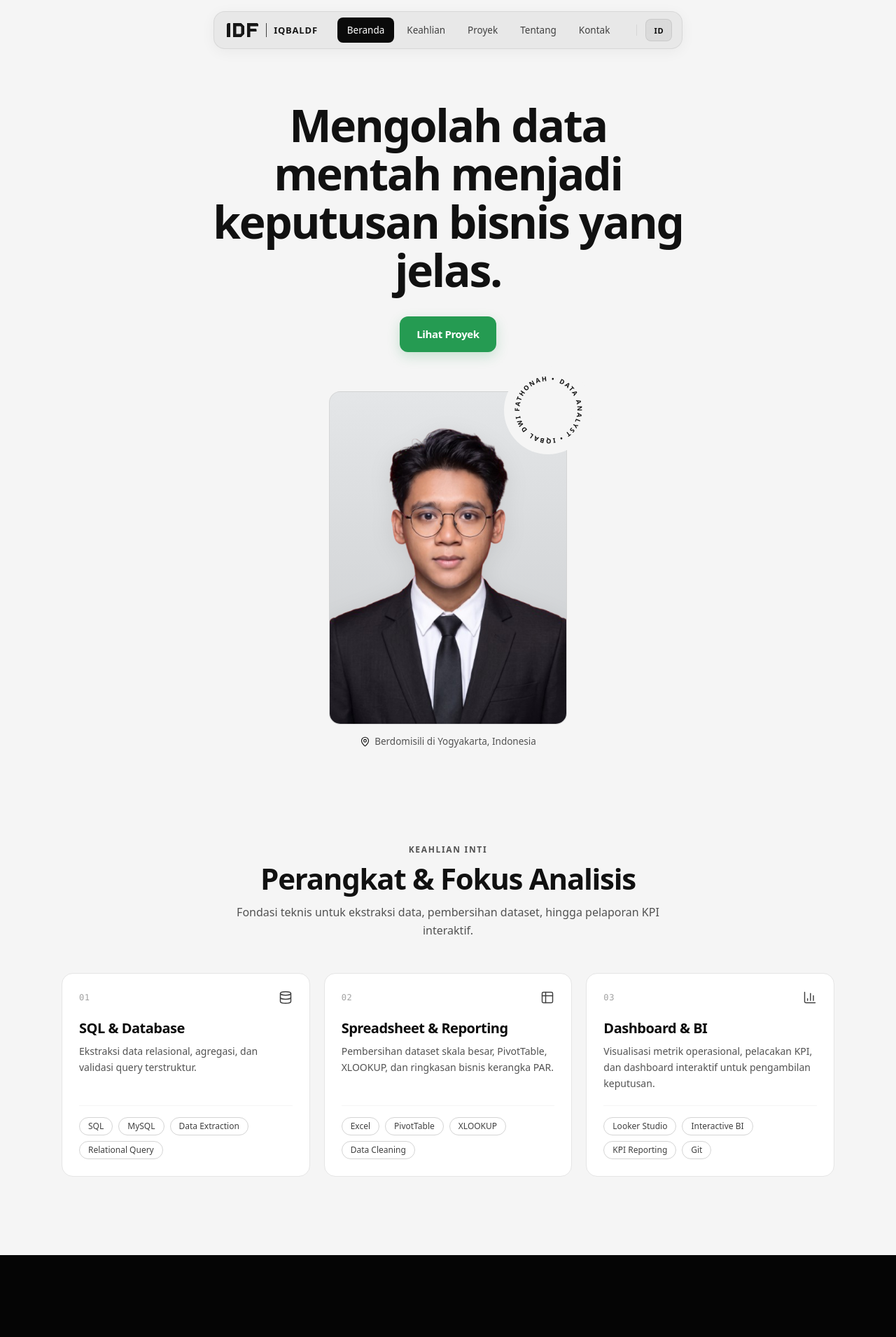
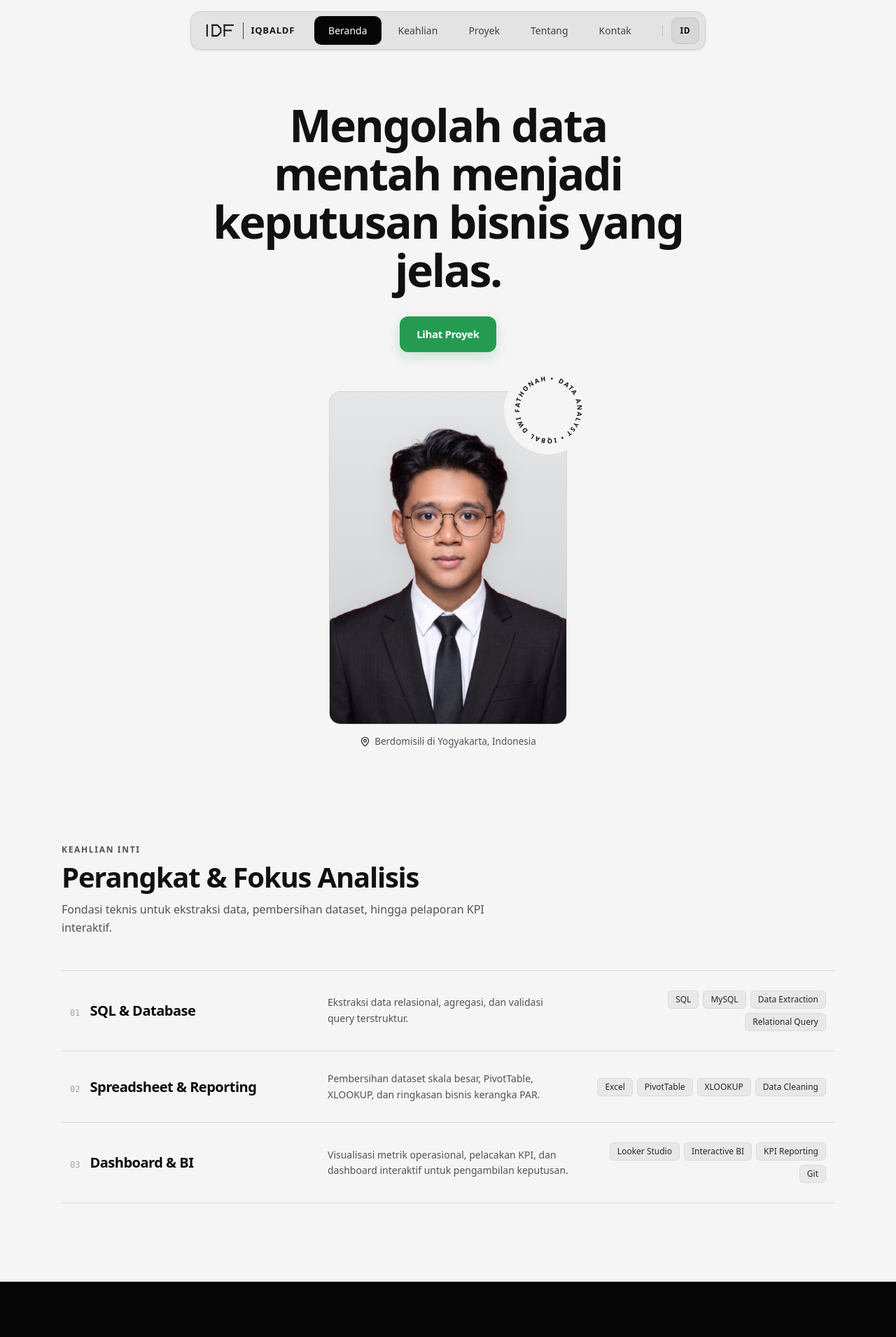
Before and after one commit to qivoradev/portobyiqbal, a React (Vite) app: page / in a window 1280 px wide. Shown: the top 1910 px of the page at 70% size. Built offline with nearby package versions, Linux system fonts and the light colour scheme.

Commit message:
refactor(ui): refine IDF navbar proportions, replace skills cards with editorial list, scale projects for 100% zoom, and remove contact copy-email pill

```diff
--- a/src/components/Header.tsx
+++ b/src/components/Header.tsx
@@ -14,37 +14,39 @@ interface HeaderProps {
 }
 
 /**
- * Geometric Monogram SVG `IDF`:
- * - Uniform stroke weight
- * - Sharp / subtle beveled terminal cuts on I, D, and F
- * - currentColor for automatic adaptability across light & dark themes
+ * Geometric Stroked Monogram `IDF`:
+ * - Clean stroke line (fill="none" stroke="currentColor" strokeWidth="2.2")
+ * - Crisp square terminal caps and miter joins
+ * - Slender, architectural silhouette matching reference
  */
 function IDFMonogram({ className = 'h-5 w-auto' }: { className?: string }) {
   return (
     <svg
       viewBox="0 0 46 20"
-      fill="currentColor"
-      xmlns="http://www.w3.org/2000/svg"
+      fill="none"
+      stroke="currentColor"
+      strokeWidth="2.2"
+      strokeLinecap="square"
+      strokeLinejoin="miter"
       className={className}
       aria-hidden="true"
     >
-      {/* Letter I: crisp vertical stem with subtle 45deg beveled top-left endpoint */}
-      <path d="M1.5 0H5V20H0V1.5L1.5 0Z" />
-      {/* Letter D: geometric stem + clean angled/chamfered outer loop & counter */}
-      <path
-        fillRule="evenodd"
-        clipRule="evenodd"
-        d="M9 0H20.5L25 4.5V15.5L20.5 20H9V0ZM13.5 4.5H19.5L20.5 5.5V14.5L19.5 15.5H13.5V4.5Z"
-      />
-      {/* Letter F: vertical stem with beveled top/middle bars */}
-      <path d="M29 0H43.5L45 1.5V4.5H33.5V8H41.5L42.5 9V12H33.5V20H29V0Z" />
+      {/* Letter I */}
+      <line x1="3" y1="2" x2="3" y2="18" />
+      {/* Letter D with geometric chamfered outer loop */}
+      <line x1="11" y1="2" x2="11" y2="18" />
+      <path d="M11 2H18.5L23.5 7V13L18.5 18H11" />
+      {/* Letter F */}
+      <line x1="29" y1="2" x2="29" y2="18" />
+      <line x1="29" y1="2" x2="42" y2="2" />
+      <line x1="29" y1="10" x2="39" y2="10" />
     </svg>
   );
 }
 
 /**
  * 1-Slot Language Toggle Button:
- * Compact single button displaying active code (ID / EN) with slide animation on switch
+ * Height 38px, min-width 40px, rounded-[10px], font-semibold text-[12px]
  */
 interface SingleSlotLangButtonProps {
   lang: Language;
@@ -64,7 +66,7 @@ function SingleSlotLangButton({ lang, onToggle, isDarkTheme }: SingleSlotLangBut
       type="button"
       onClick={onToggle}
       aria-label={ariaLabel}
-      className={`relative h-8 min-w-[38px] px-2.5 rounded-lg inline-flex items-center justify-center overflow-hidden border transition-colors cursor-pointer select-none ${
+      className={`relative h-[38px] min-w-[40px] px-2.5 rounded-[10px] inline-flex items-center justify-center overflow-hidden border transition-colors cursor-pointer select-none text-[12px] font-semibold ${
         isDarkTheme
           ? 'bg-white/[0.08] hover:bg-white/[0.15] border-white/[0.12] text-white'
           : 'bg-black/[0.06] hover:bg-black/[0.11] border-black/[0.08] text-neutral-950'
@@ -77,7 +79,7 @@ function SingleSlotLangButton({ lang, onToggle, isDarkTheme }: SingleSlotLangBut
           animate={{ x: 0, opacity: 1 }}
           exit={{ x: -12, opacity: 0 }}
           transition={{ duration: 0.18, ease: [0.22, 1, 0.36, 1] }}
-          className="text-[11px] font-bold tracking-wider leading-none uppercase"
+          className="text-[12px] font-semibold tracking-wider leading-none uppercase"
         >
           {code}
         </motion.span>
@@ -126,38 +128,36 @@ export function Header({
   };
 
   const pillSurfaceClass = isDarkTheme
-    ? 'bg-neutral-900/85 text-white border-neutral-800 shadow-[0_8px_28px_rgba(0,0,0,0.45)]'
-    : 'bg-neutral-200/80 text-neutral-900 border-neutral-300/80 shadow-[0_4px_20px_rgba(0,0,0,0.05)]';
+    ? 'bg-[#151515]/90 text-white border-white/[0.1] shadow-md'
+    : 'bg-[#E2E2E2]/90 text-neutral-900 border-black/[0.08] shadow-sm';
 
-  const toggleDividerClass = isDarkTheme ? 'bg-white/15' : 'bg-neutral-300/90';
+  const toggleDividerClass = isDarkTheme ? 'bg-white/15' : 'bg-neutral-400/50';
 
   return (
     <header className="fixed top-0 left-0 right-0 z-50 pointer-events-none select-none">
-      {/* Desktop Floating Pill Header (≥ 768px) */}
+      {/* Desktop Floating Navbar (≥ 768px): rounded-[14px], compact p-1.5 pl-4 pr-2, height ~56px */}
       <div className="hidden md:flex justify-center pt-4 px-4">
         <div
-          className={`pointer-events-auto flex items-center gap-4 lg:gap-6 px-3.5 py-2 rounded-2xl border backdrop-blur-md transition-colors duration-300 ${pillSurfaceClass}`}
+          className={`pointer-events-auto flex items-center gap-4 lg:gap-6 p-1.5 pl-4 pr-2 rounded-[14px] border backdrop-blur-md transition-colors duration-300 ${pillSurfaceClass}`}
         >
-          {/* Left: Geometric Logo Lockup IDF | IQBALDF */}
+          {/* Left: Monogram IDF | IQBALDF */}
           <button
             type="button"
             onClick={() => handleNavClick('hero')}
             className="flex items-center gap-2.5 pl-1 pr-1 cursor-pointer group focus-visible:outline-2"
             aria-label="IQBALDF home"
           >
-            <IDFMonogram className="h-[18px] md:h-[20px] w-auto transition-colors duration-300" />
+            <IDFMonogram className="h-[18px] md:h-[19px] w-auto transition-colors duration-300" />
             <span
               aria-hidden="true"
-              className={`w-[1.5px] h-5 transition-colors duration-300 ${
-                isDarkTheme ? 'bg-white/80' : 'bg-neutral-900/80'
-              }`}
+              className="w-[1.5px] h-6 bg-current opacity-80 transition-colors duration-300"
             />
-            <span className="font-bold uppercase tracking-[0.06em] text-[13px] leading-none transition-colors duration-300">
+            <span className="font-semibold uppercase tracking-[0.06em] text-[13px] leading-none transition-colors duration-300">
               IQBALDF
             </span>
           </button>
 
-          {/* Center: Nav Links with motion layoutId active black box */}
+          {/* Center: Nav Links with tall active black box rounded-[10px] */}
           <nav className="flex items-center gap-1" aria-label="Main navigation">
             {navItems.map((item) => {
               const isActive = activeSection === item.id;
@@ -166,7 +166,7 @@ export function Header({
                   key={item.id}
                   type="button"
                   onClick={() => handleNavClick(item.id)}
-                  className={`relative px-3.5 py-2 rounded-lg text-[13.5px] font-medium transition-colors duration-200 cursor-pointer ${
+                  className={`relative px-5 py-2.5 rounded-[10px] text-[14px] font-medium transition-colors duration-200 cursor-pointer ${
                     isActive
                       ? 'text-white'
                       : isDarkTheme
@@ -178,10 +178,10 @@ export function Header({
                     <motion.span
                       layoutId="desktop-nav-active-pill"
                       transition={{ type: 'spring', stiffness: 260, damping: 28 }}
-                      className={`absolute inset-0 rounded-lg -z-10 ${
+                      className={`absolute inset-0 rounded-[10px] -z-10 ${
                         isDarkTheme
-                          ? 'bg-[#050505] border border-neutral-800'
-                          : 'bg-[#0A0A0A]'
+                          ? 'bg-[#000000] border border-white/15'
+                          : 'bg-[#050505]'
                       }`}
                     />
                   )}
@@ -191,7 +191,7 @@ export function Header({
             })}
           </nav>
 
-          {/* Right: Thin Adaptive Divider + Single Slot Language Toggle */}
+          {/* Right: Thin Divider + 1-Slot Language Toggle */}
           <div className="flex items-center gap-3">
             <span
               aria-hidden="true"
@@ -206,26 +206,24 @@ export function Header({
         </div>
       </div>
 
-      {/* Mobile Floating Top Bar (< 768px): mx-4 mt-3 rounded-2xl px-4 py-3 */}
+      {/* Mobile Floating Top Bar (< 768px): rounded-[14px] px-3.5 py-2.5 */}
       <div className="md:hidden mx-4 mt-3">
         <div
-          className={`pointer-events-auto rounded-2xl px-4 py-3 border backdrop-blur-md flex items-center justify-between transition-colors duration-300 ${pillSurfaceClass}`}
+          className={`pointer-events-auto rounded-[14px] px-3.5 py-2.5 border backdrop-blur-md flex items-center justify-between transition-colors duration-300 ${pillSurfaceClass}`}
         >
-          {/* Left: Geometric Logo Lockup IDF | IQBALDF */}
+          {/* Left: Monogram IDF | IQBALDF */}
           <button
             type="button"
             onClick={() => handleNavClick('hero')}
             className="flex items-center gap-2 cursor-pointer"
             aria-label="IQBALDF home"
           >
-            <IDFMonogram className="h-[16px] sm:h-[18px] w-auto transition-colors duration-300" />
+            <IDFMonogram className="h-[16px] w-auto transition-colors duration-300" />
             <span
               aria-hidden="true"
-              className={`w-[1.5px] h-4.5 transition-colors duration-300 ${
-                isDarkTheme ? 'bg-white/80' : 'bg-neutral-900/80'
-              }`}
+              className="w-[1.5px] h-5 bg-current opacity-80 transition-colors duration-300"
             />
-            <span className="font-bold uppercase tracking-[0.06em] text-[12.5px] sm:text-[13px] leading-none transition-colors duration-300">
+            <span className="font-semibold uppercase tracking-[0.06em] text-[12.5px] sm:text-[13px] leading-none transition-colors duration-300">
               IQBALDF
             </span>
           </button>
@@ -243,7 +241,7 @@ export function Header({
               onClick={() => setMobileMenuOpen((prev) => !prev)}
               aria-expanded={mobileMenuOpen}
               aria-label={mobileMenuOpen ? content.nav.closeMenuLabel : content.nav.menuLabel}
-              className={`w-9 h-9 rounded-lg flex items-center justify-center transition-colors duration-200 cursor-pointer ${
+              className={`w-9 h-9 rounded-[10px] flex items-center justify-center transition-colors duration-200 cursor-pointer ${
                 isDarkTheme
                   ? 'text-white hover:bg-neutral-800'
                   : 'text-neutral-900 hover:bg-neutral-300/60'
@@ -263,7 +261,7 @@ export function Header({
               exit={{ opacity: 0, y: -8, scale: 0.98 }}
               transition={{ duration: 0.22, ease: EDITORIAL_EASE }}
               aria-label="Mobile navigation"
-              className={`pointer-events-auto mt-2 rounded-2xl p-2 border backdrop-blur-md transition-colors duration-300 ${
+              className={`pointer-events-auto mt-2 rounded-[14px] p-2 border backdrop-blur-md transition-colors duration-300 ${
                 isDarkTheme
                   ? 'bg-neutral-900/95 border-neutral-800 text-white shadow-[0_16px_36px_rgba(0,0,0,0.6)]'
                   : 'bg-white/95 border-neutral-300 text-neutral-900 shadow-[0_16px_36px_rgba(0,0,0,0.08)]'
@@ -277,11 +275,11 @@ export function Header({
                       key={item.id}
                       type="button"
                       onClick={() => handleNavClick(item.id)}
-                      className={`w-full text-left px-4 py-2.5 rounded-xl text-[15px] font-medium transition-colors cursor-pointer ${
+                      className={`w-full text-left px-4 py-2.5 rounded-[10px] text-[15px] font-medium transition-colors cursor-pointer ${
                         isActive
                           ? isDarkTheme
-                            ? 'bg-[#050505] text-white border border-neutral-800'
-                            : 'bg-[#0A0A0A] text-white'
+                            ? 'bg-[#000000] text-white border border-neutral-800'
+                            : 'bg-[#050505] text-white'
                           : isDarkTheme
                             ? 'text-neutral-300 hover:bg-neutral-800 hover:text-white'
                             : 'text-neutral-700 hover:bg-neutral-100 hover:text-neutral-950'
--- a/src/sections/Contact.tsx
+++ b/src/sections/Contact.tsx
@@ -1,5 +1,5 @@
-import { useState, useCallback, useRef, useEffect } from 'react';
-import { Check, Copy, Loader2, AlertCircle, ArrowUp } from 'lucide-react';
+import { useState, useRef, useEffect } from 'react';
+import { Check, Loader2, AlertCircle, ArrowUp } from 'lucide-react';
 import type { PortfolioContent, Language } from '../data/content';
 import { FadeUp } from '../components/ScrollAnimations';
 import { scrollToLenis } from '../hooks/useLenis';
@@ -10,7 +10,6 @@ interface ContactProps {
 }
 
 export function Contact({ content }: ContactProps) {
-  const [copied, setCopied] = useState(false);
   const { contact } = content;
   const formContent = contact.form;
 
@@ -45,23 +44,6 @@ export function Contact({ content }: ContactProps) {
     }, 1000);
     return () => clearInterval(timer);
   }, [resendCooldown]);
-
-  const handleCopy = useCallback(async () => {
-    try {
-      await navigator.clipboard.writeText(contact.email);
-    } catch {
-      const textarea = document.createElement('textarea');
-      textarea.value = contact.email;
-      textarea.style.position = 'fixed';
-      textarea.style.opacity = '0';
-      document.body.appendChild(textarea);
-      textarea.select();
-      document.execCommand('copy');
-      document.body.removeChild(textarea);
-    }
-    setCopied(true);
-    setTimeout(() => setCopied(false), 2000);
-  }, [contact.email]);
 
   const validate = () => {
     const newErrors: {
@@ -186,9 +168,8 @@ export function Contact({ content }: ContactProps) {
             {contact.subheading}
           </p>
 
-          {/* 2 Status Pills: Available for Work + Copy Email */}
-          <div className="mt-6 flex flex-wrap items-center justify-center gap-3">
-            {/* Dark Pill with Glowing Emerald Indicator */}
+          {/* Status Badge: Available for Work */}
+          <div className="mt-6 flex justify-center">
             <div className="inline-flex items-center gap-2.5 px-4 py-2 rounded-full bg-neutral-900 border border-neutral-800 text-[13px] font-medium text-neutral-200">
               <span className="relative flex h-2.5 w-2.5">
                 <span className="animate-ping absolute inline-flex h-full w-full rounded-full bg-[#259B52] opacity-75" />
@@ -196,29 +177,6 @@ export function Contact({ content }: ContactProps) {
               </span>
               <span>{contact.availablePill}</span>
             </div>
-
-            {/* Contrasting White Pill: Copy Email */}
-            <button
-              type="button"
-              onClick={handleCopy}
-              className="inline-flex items-center gap-2 px-4 py-2 rounded-full bg-white hover:bg-neutral-200 active:scale-[0.98] text-[#111111] text-[13px] font-semibold transition-all cursor-pointer"
-              aria-label={`${contact.copyButton} ${contact.email}`}
-            >
-              {copied ? (
-                <>
-                  <Check size={14} className="text-[#259B52] shrink-0" strokeWidth={2.5} />
-                  <span>{contact.copiedButton}</span>
-                </>
-              ) : (
-                <>
-                  <Copy size={14} className="text-neutral-600 shrink-0" />
-                  <span>{contact.copyButton}</span>
-                  <span className="hidden sm:inline text-neutral-500 font-normal">
-                    · {contact.email}
-                  </span>
-                </>
-              )}
-            </button>
           </div>
         </FadeUp>
 
--- a/src/sections/Skills.tsx
+++ b/src/sections/Skills.tsx
@@ -1,20 +1,9 @@
-import { Database, Table2, BarChart3 } from 'lucide-react';
-import type { PortfolioContent, Language, SkillCardItem } from '../data/content';
+import type { PortfolioContent, Language } from '../data/content';
 import { FadeUp } from '../components/ScrollAnimations';
 
 interface SkillsProps {
   content: PortfolioContent;
   lang?: Language;
-}
-
-function SkillIcon({ id }: { id: SkillCardItem['id'] }) {
-  if (id === 'sql') {
-    return <Database className="w-5 h-5 text-neutral-700 shrink-0" strokeWidth={1.75} aria-hidden="true" />;
-  }
-  if (id === 'excel') {
-    return <Table2 className="w-5 h-5 text-neutral-700 shrink-0" strokeWidth={1.75} aria-hidden="true" />;
-  }
-  return <BarChart3 className="w-5 h-5 text-neutral-700 shrink-0" strokeWidth={1.75} aria-hidden="true" />;
 }
 
 export function Skills({ content }: SkillsProps) {
@@ -25,57 +14,56 @@ export function Skills({ content }: SkillsProps) {
       id="skills"
       className="relative w-full bg-[#F5F5F5] text-[#111111] pt-6 pb-20 md:pt-10 md:pb-28 scroll-mt-24"
     >
-      <div className="site-container">
+      <div className="site-container max-w-5xl mx-auto">
         {/* Section Header */}
-        <FadeUp className="mb-10 md:mb-12 text-left md:text-center max-w-2xl md:mx-auto">
+        <FadeUp className="mb-10 md:mb-12 text-left max-w-2xl">
           <p className="text-[12px] font-semibold uppercase tracking-[0.14em] text-[#525252] mb-2">
             {skills.sectionLabel}
           </p>
-          <h2 className="text-[28px] sm:text-[34px] md:text-[42px] font-bold tracking-[-0.03em] leading-[1.12] text-[#111111]">
+          <h2 className="text-[28px] sm:text-[34px] md:text-[40px] font-bold tracking-[-0.03em] leading-[1.12] text-[#111111]">
             {skills.headline}
           </h2>
-          <p className="mt-3 text-[15px] md:text-[16px] text-[#525252] leading-relaxed">
+          <p className="mt-2.5 text-[15px] md:text-[16px] text-[#525252] leading-relaxed">
             {skills.subtitle}
           </p>
         </FadeUp>
 
-        {/* 3 Clean Editorial Typography Cards (No Images / Wireframes) */}
-        <div className="grid grid-cols-1 md:grid-cols-3 gap-5">
+        {/* Editorial Spec-List: 3 Horizontal Rows without Card Containers */}
+        <div className="border-t border-neutral-300/80 divide-y divide-neutral-300/80 border-b">
           {skills.items.map((item, idx) => {
             const indexLabel = `0${idx + 1}`;
             return (
-              <FadeUp key={item.id} delay={idx * 0.08} className="h-full">
-                <article className="h-full bg-white rounded-2xl border border-neutral-200 p-5 md:p-6 flex flex-col justify-between transition-colors duration-200 hover:border-neutral-400 text-left">
-                  <div>
-                    {/* Top Row: Thin Mono Index (Left) + Minimalist Monochrome Icon (Right) */}
-                    <div className="flex items-center justify-between">
-                      <span className="text-neutral-400 text-xs font-mono font-medium tracking-wider select-none">
-                        {indexLabel}
-                      </span>
-                      <SkillIcon id={item.id} />
-                    </div>
-
-                    {/* Middle Content: Bold Title + Compact 2-Line Description */}
-                    <h3 className="text-lg md:text-xl font-bold text-neutral-950 tracking-tight mt-5">
+              <FadeUp key={item.id} delay={idx * 0.06}>
+                <div className="py-6 md:py-7 px-1 md:px-3 grid grid-cols-1 md:grid-cols-12 gap-3 md:gap-6 items-start md:items-center transition-colors hover:bg-black/[0.025]">
+                  {/* Left Column (col-span-4): Monospace Index + Bold Pillar Title */}
+                  <div className="md:col-span-4 flex items-baseline gap-3.5 text-left">
+                    <span className="text-xs font-mono font-medium text-neutral-400 select-none">
+                      {indexLabel}
+                    </span>
+                    <h3 className="text-lg md:text-xl font-semibold tracking-tight text-neutral-950">
                       {item.title}
                     </h3>
-                    <p className="text-sm text-neutral-600 mt-2 leading-relaxed">
+                  </div>
+
+                  {/* Center Column (col-span-4): Dense 2-Line Description */}
+                  <div className="md:col-span-4 text-left">
+                    <p className="text-sm text-neutral-600 leading-relaxed">
                       {item.description}
                     </p>
                   </div>
 
-                  {/* Bottom Row: Thin Hairline Divider + Pill Tags */}
-                  <div className="border-t border-neutral-100 mt-5 pt-4 flex flex-wrap gap-2">
+                  {/* Right Column (col-span-4): Flat Minimalist Square-Rounded Tool Tags */}
+                  <div className="md:col-span-4 flex flex-wrap md:justify-end gap-1.5 pt-1 md:pt-0">
                     {item.pills.map((pill) => (
                       <span
                         key={pill}
-                        className="rounded-full border border-neutral-300 px-3 py-1 text-xs text-neutral-700 font-medium"
+                        className="rounded-md bg-neutral-200/80 border border-neutral-300/70 px-2.5 py-1 text-xs font-medium text-neutral-800 select-none"
                       >
                         {pill}
                       </span>
                     ))}
                   </div>
-                </article>
+                </div>
               </FadeUp>
             );
           })}
```
Also changed, not shown: src/sections/Projects.tsx (+18 -20 lines).
